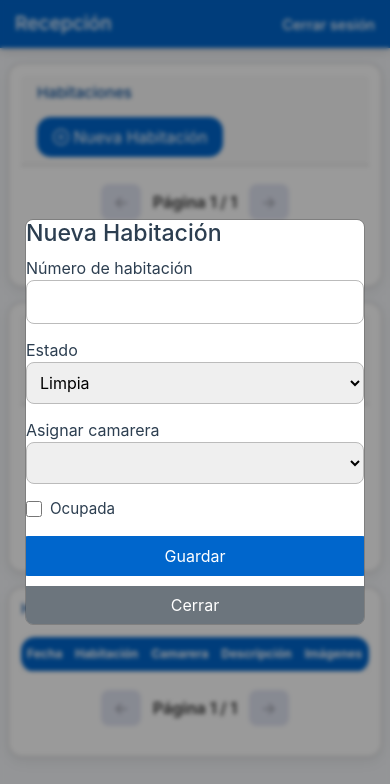
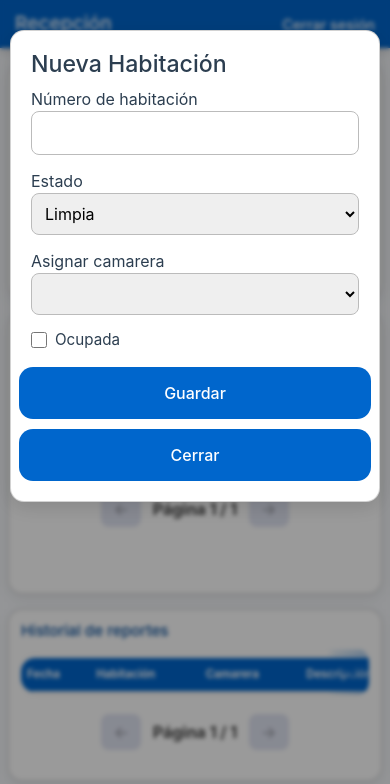
Before and after one commit to LizzethSusana/intepruebas, a website built with Vite: page reception.html in a window 390 px wide. Both pictures are taken after a click on the button "Nueva Habitación". Built offline with nearby package versions, Linux system fonts and the light colour scheme.

Commit message:
chequeando estilos 3

```diff
--- a/src/reception.css
+++ b/src/reception.css
@@ -16,12 +16,18 @@
 }
 
 /* ======= GENERAL ======= */
+* {
+  -webkit-tap-highlight-color: transparent;
+  box-sizing: border-box;
+}
+
 body {
   margin: 0;
   padding: 0;
   font-family: "Inter", "Poppins", sans-serif;
   background: var(--bg);
   color: var(--text);
+  overflow-x: hidden;
 }
 
 /* ======= TOPBAR ======= */
@@ -132,17 +138,76 @@ body {
   }
 }
 
+/* ======= CONTROLS ======= */
+.controls {
+  display: flex;
+  gap: 10px;
+  align-items: center;
+  flex-wrap: wrap;
+}
+
 /* ======= BUTTONS ======= */
+.btn,
 .btn-primary,
-#btnAddMaid.btn-secondary {
+#btnAddMaid,
+#btnAddRoom {
   background: var(--primary) !important;
   border: none !important;
   border-radius: var(--radius);
-  padding: 8px 16px;
+  padding: 10px 18px;
+  color: white !important;
+  font-weight: 500;
+  cursor: pointer;
+  touch-action: manipulation;
+  -webkit-tap-highlight-color: transparent;
+  user-select: none;
+  -webkit-user-select: none;
+  transition: background 0.2s, transform 0.1s;
+  display: inline-flex;
+  align-items: center;
+  gap: 6px;
+  min-height: 44px; /* Tamaño mínimo táctil recomendado */
+  position: relative;
+  z-index: 1;
 }
+
 .btn-primary:hover,
-#btnAddMaid:hover {
+#btnAddMaid:hover,
+#btnAddRoom:hover {
   background: var(--primary-dark) !important;
+}
+
+.btn-primary:active,
+#btnAddMaid:active,
+#btnAddRoom:active {
+  transform: scale(0.97);
+}
+
+@media (max-width: 768px) {
+  .btn,
+  .btn-primary,
+  #btnAddMaid,
+  #btnAddRoom {
+    padding: 12px 20px;
+    font-size: 0.95rem;
+    min-height: 48px;
+  }
+}
+
+@media (max-width: 480px) {
+  .controls {
+    width: 100%;
+  }
+
+  .btn,
+  .btn-primary,
+  #btnAddMaid,
+  #btnAddRoom {
+    width: 100%;
+    justify-content: center;
+    padding: 14px 20px;
+    min-height: 48px;
+  }
 }
 
 /* ======= GRID ======= */
@@ -215,6 +280,48 @@ body {
   -webkit-overflow-scrolling: touch; /* desplazamiento suave en iOS */
   width: 100%;
   margin-top: 10px;
+  position: relative;
+  border-radius: var(--radius);
+}
+
+/* Indicador visual de scroll en móviles */
+.table-wrapper::after {
+  content: '→';
+  position: absolute;
+  right: 0;
+  top: 50%;
+  transform: translateY(-50%);
+  background: linear-gradient(90deg, transparent, rgba(0,102,204,0.1) 20%, rgba(0,102,204,0.3));
+  padding: 8px 12px;
+  font-size: 1.2rem;
+  color: var(--primary);
+  pointer-events: none;
+  opacity: 0;
+  transition: opacity 0.3s;
+}
+
+@media (max-width: 768px) {
+  .table-wrapper::after {
+    opacity: 1;
+  }
+
+  .table-wrapper::-webkit-scrollbar {
+    height: 8px;
+  }
+
+  .table-wrapper::-webkit-scrollbar-track {
+    background: #f1f1f1;
+    border-radius: 10px;
+  }
+
+  .table-wrapper::-webkit-scrollbar-thumb {
+    background: var(--primary);
+    border-radius: 10px;
+  }
+
+  .table-wrapper::-webkit-scrollbar-thumb:hover {
+    background: var(--primary-dark);
+  }
 }
 
 .maids-container {
@@ -230,6 +337,7 @@ table {
   border-radius: var(--radius);
   overflow: hidden;
   box-shadow: var(--shadow);
+  min-width: 600px; /* Asegura que la tabla mantenga su ancho mínimo */
 }
 
 thead {
@@ -241,6 +349,7 @@ th, td {
   padding: 12px 15px;
   border-bottom: 1px solid #e6e6e6;
   text-align: left;
+  white-space: nowrap; /* Evita que el texto se corte */
 }
 
 /* Responsividad en tabletas y móviles */
@@ -258,14 +367,35 @@ th, td {
 @media (max-width: 480px) {
   .table-wrapper {
     margin-top: 8px;
+    /* Scroll mejorado para tabla de reportes */
+    padding-bottom: 4px;
   }
 
-  /* Convertir tabla a cards en móvil */
+  /* Reducir el ancho mínimo de la tabla en móviles muy pequeños */
+  table {
+    font-size: 0.7rem;
+    min-width: 500px;
+  }
+
+  th, td {
+    padding: 8px 6px;
+    font-size: 0.7rem;
+  }
+
+  /* Descripción con scroll interno si es muy larga */
+  td:nth-child(4) {
+    max-width: 150px;
+    white-space: normal;
+    word-wrap: break-word;
+  }
+
+  /* Convertir tabla de camareras a cards en móvil */
   .maids-container table {
     border-collapse: separate;
     border-spacing: 0 10px;
     background: transparent;
     box-shadow: none;
+    min-width: 100%;
   }
 
   .maids-container thead {
@@ -298,6 +428,7 @@ th, td {
     align-items: center;
     gap: 8px;
     font-size: 0.85rem;
+    white-space: normal;
   }
 
   /* Labels para cada campo */
@@ -322,16 +453,6 @@ th, td {
 
   .maids-container tbody tr td:nth-child(4)::before {
     display: none;
-  }
-
-  th, td {
-    padding: 8px 6px;
-    font-size: 0.75rem;
-  }
-
-  table {
-    font-size: 0.75rem;
-    min-width: 100%;
   }
 
   /* Botones de acción más pequeños pero aún táctiles */
@@ -380,6 +501,8 @@ th, td {
   transition: 0.25s ease;
   backdrop-filter: blur(2px);   /* efecto blur */
   z-index: 9999;
+  overflow-y: auto;
+  -webkit-overflow-scrolling: touch;
 }
 
 .modal:not(.hidden) {
@@ -390,9 +513,29 @@ th, td {
 .modal-content {
   width: 100%;
   max-width: 420px;
-  margin: 0 10px;
+  margin: auto;
   max-height: 90vh;
   overflow-y: auto;
+  -webkit-overflow-scrolling: touch;
+  background: white;
+  border-radius: var(--radius);
+  padding: 20px;
+  box-shadow: var(--shadow-hover);
+  position: relative;
+  z-index: 10000;
+}
+
+@media (max-width: 480px) {
+  .modal {
+    padding: 10px;
+    align-items: flex-start;
+  }
+
+  .modal-content {
+    max-width: 100%;
+    max-height: 95vh;
+    margin-top: 20px;
+  }
 }
 
 .img-viewer .modal-content {
--- a/src/reception.js
+++ b/src/reception.js
@@ -14,6 +14,11 @@ const maidsList = document.getElementById("maidsList");
 const reportsEl = document.getElementById("reportsList");
 const btnAddRoom = document.getElementById("btnAddRoom");
 const btnAddMaid = document.getElementById("btnAddMaid");
+
+// Debug: verificar que los botones se encuentren
+console.log('btnAddRoom:', btnAddRoom);
+console.log('btnAddMaid:', btnAddMaid);
+
 // pagination state
 let roomsPage = 0;
 let maidsPage = 0;
@@ -709,9 +714,40 @@ function confirmAction(message) {
   });
 }
 
-// Enlazar botones
-if (btnAddRoom) btnAddRoom.addEventListener("click", addRoomModal);
-if (btnAddMaid) btnAddMaid.addEventListener("click", addMaidModal);
+// Enlazar botones con soporte táctil mejorado
+if (btnAddRoom) {
+  btnAddRoom.addEventListener("click", (e) => {
+    e.preventDefault();
+    e.stopPropagation();
+    console.log('btnAddRoom clicked');
+    addRoomModal();
+  }, { passive: false });
+
+  // Agregar soporte táctil explícito para móviles
+  btnAddRoom.addEventListener("touchend", (e) => {
+    e.preventDefault();
+    e.stopPropagation();
+    console.log('btnAddRoom touched');
+    addRoomModal();
+  }, { passive: false });
+}
+
+if (btnAddMaid) {
+  btnAddMaid.addEventListener("click", (e) => {
+    e.preventDefault();
+    e.stopPropagation();
+    console.log('btnAddMaid clicked');
+    addMaidModal();
+  }, { passive: false });
+
+  // Agregar soporte táctil explícito para móviles
+  btnAddMaid.addEventListener("touchend", (e) => {
+    e.preventDefault();
+    e.stopPropagation();
+    console.log('btnAddMaid touched');
+    addMaidModal();
+  }, { passive: false });
+}
 
 // Cerrar modal al clicar fuera
 if (modal)
```
